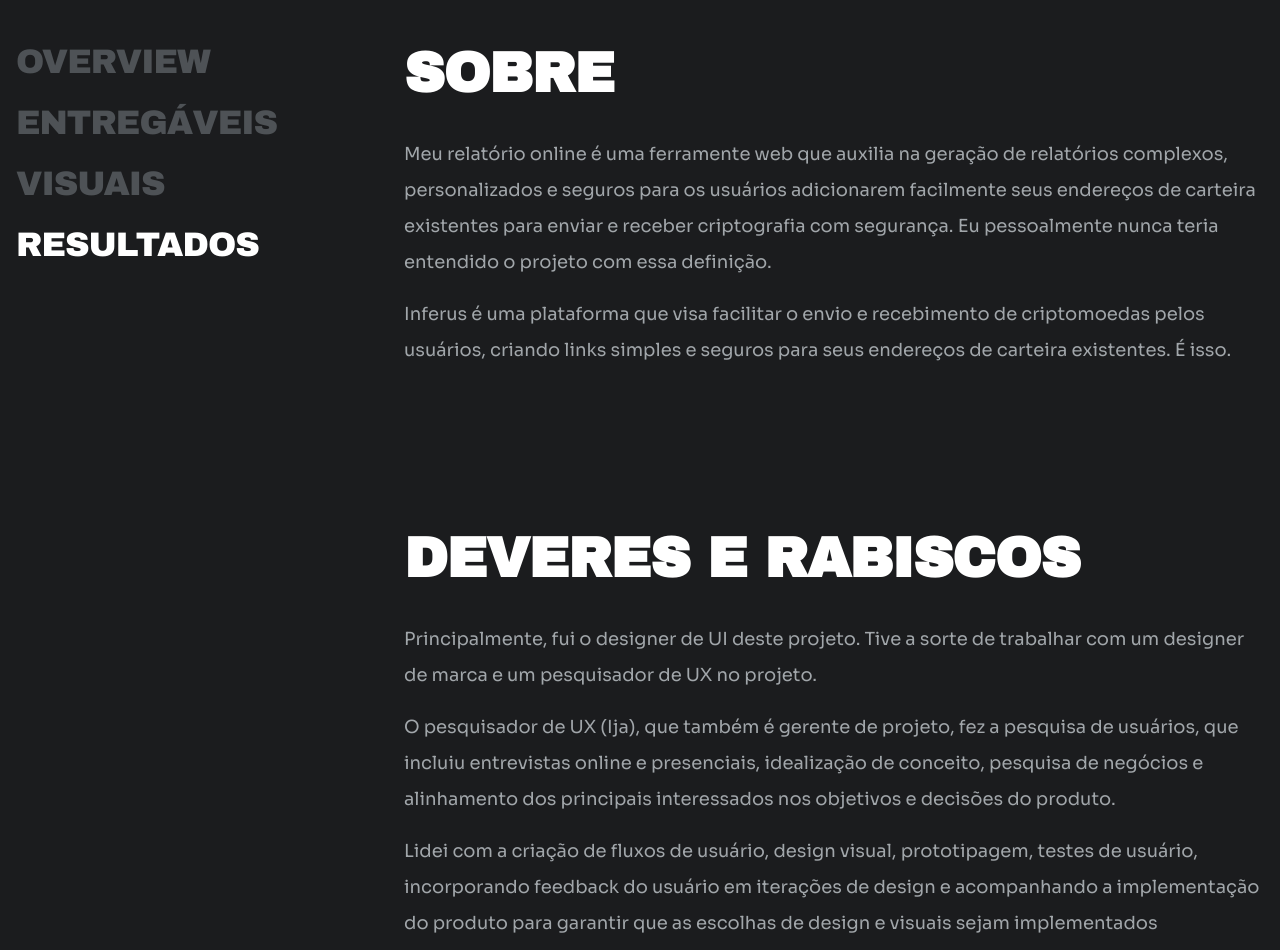
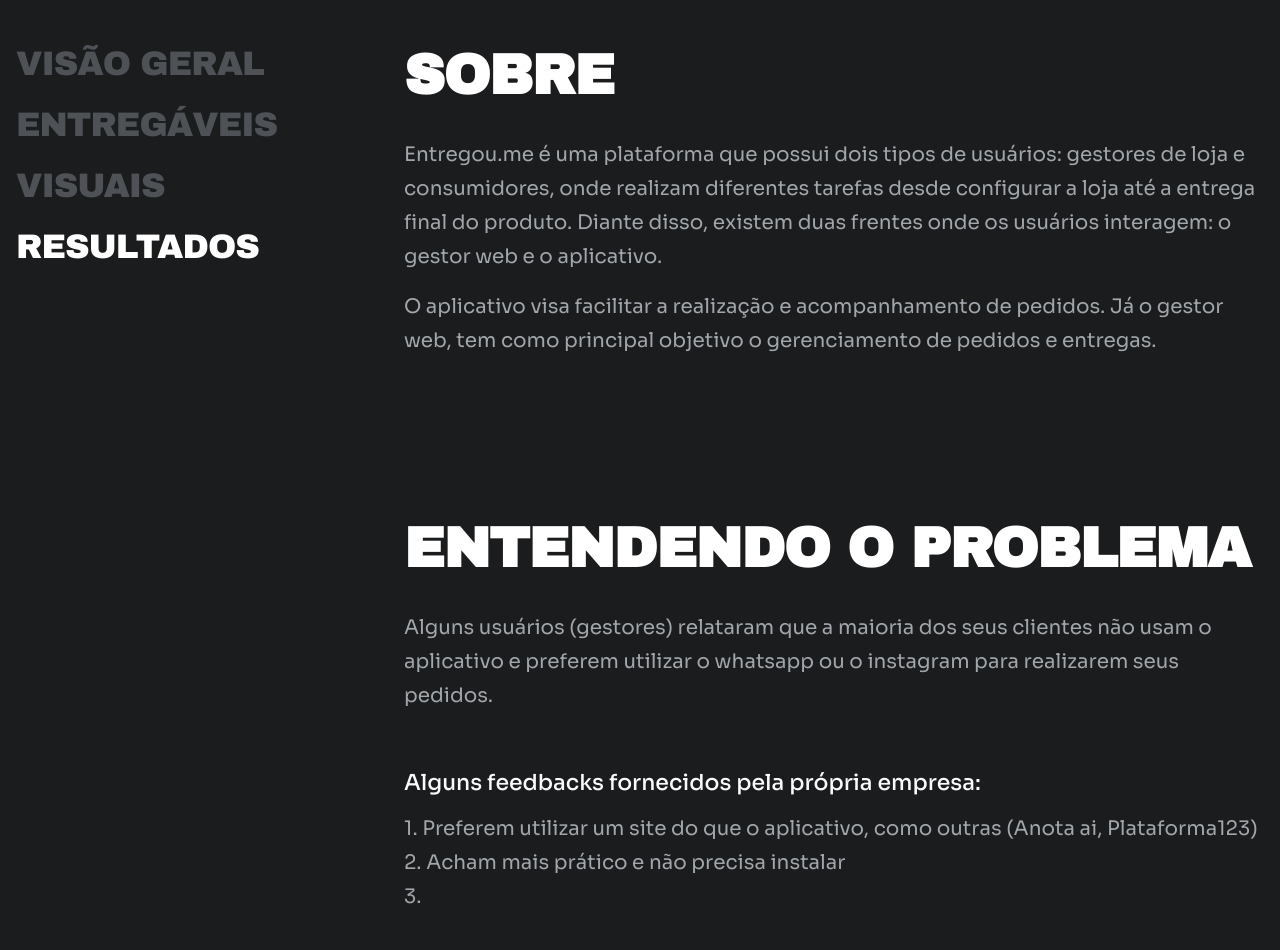
Before and after one commit to paulojanai/my-website-react, a React (Vite) app: page /cases/entregou-me-web in a window 1280 px wide. Shown: the part 1560-2510 px from the top of the page. Built offline with nearby package versions, Linux system fonts and the light colour scheme.

Commit message:
feat: case entregou-me added

```diff
--- a/src/components/ui/footer.tsx
+++ b/src/components/ui/footer.tsx
@@ -14,7 +14,7 @@ export function Footer() {
       <GridContainer>
         <div className='top'>
           <div className='content'>
-            <p className='span'>Contato</p>
+            <p className='span'>Vamos conversar</p>
             <div className='email'>
               <h3>pjanai.m.s@gmail.com</h3>
               {/* <button className='btn-copy'>
@@ -45,7 +45,7 @@ export function Footer() {
         </div>
 
         <div className='group-links'>
-          <p className='span'>Siga-me</p>
+          <p className='span'>Redes sociais</p>
           <div className='links'>
             <div className='left'>
               <Link
@@ -78,7 +78,7 @@ export function Footer() {
         <Separator />
 
         <div className='bottom'>
-          <p>© Copyright 2023. All rights reserved.</p>
+          <p>© Copyright 2023. Todos os direitos reservados.</p>
           <div className='development'>
             <p>Design and development by</p>
             <a
--- a/src/data/cases/casesWork.ts
+++ b/src/data/cases/casesWork.ts
@@ -7,7 +7,7 @@ export type IItemNavigationCase = {
 }
 
 export const CaseNavigationItems: IItemNavigationCase[] = [{
-  title: "Overview",
+  title: "Visão geral",
   linkID: "section-overview"
 },
 {
--- a/src/pages/cases/entregou-me-web.tsx
+++ b/src/pages/cases/entregou-me-web.tsx
@@ -36,89 +36,59 @@ function EntregouMeWeb() {
               <div className='listview'>
                 <CaseSectionItem title='Sobre'>
                   <div className='text'>
-                    <p className='body-md paragraph-high'>
-                      Meu relatório online é uma ferramente web que auxilia na
-                      geração de relatórios complexos, personalizados e seguros
-                      para os usuários adicionarem facilmente seus endereços de
-                      carteira existentes para enviar e receber criptografia com
-                      segurança. Eu pessoalmente nunca teria entendido o projeto
-                      com essa definição.
+                    <p className='body-lg paragraph-medium'>
+                      Entregou.me é uma plataforma que possui dois tipos de
+                      usuários: gestores de loja e consumidores, onde realizam
+                      diferentes tarefas desde configurar a loja até a entrega
+                      final do produto. Diante disso, existem duas frentes onde
+                      os usuários interagem: o gestor web e o aplicativo.
                     </p>
-                    <p className='body-md paragraph-high'>
-                      Inferus é uma plataforma que visa facilitar o envio e
-                      recebimento de criptomoedas pelos usuários, criando links
-                      simples e seguros para seus endereços de carteira
-                      existentes. É isso.
+                    <p className='body-lg paragraph-medium'>
+                      O aplicativo visa facilitar a realização e acompanhamento
+                      de pedidos. Já o gestor web, tem como principal objetivo o
+                      gerenciamento de pedidos e entregas.
                     </p>
                   </div>
                 </CaseSectionItem>
-                <CaseSectionItem title='Deveres e rabiscos'>
+                <CaseSectionItem title='Entendendo o problema'>
                   <div className='text'>
-                    <p className='body-md paragraph-high'>
-                      Principalmente, fui o designer de UI deste projeto. Tive a
-                      sorte de trabalhar com um designer de marca e um
-                      pesquisador de UX no projeto.
+                    <p className='body-lg paragraph-medium'>
+                      Alguns usuários (gestores) relataram que a maioria dos
+                      seus clientes não usam o aplicativo e preferem utilizar o
+                      whatsapp ou o instagram para realizarem seus pedidos.
                     </p>
-                    <p className='body-md paragraph-high'>
-                      O pesquisador de UX (Ija), que também é gerente de
-                      projeto, fez a pesquisa de usuários, que incluiu
-                      entrevistas online e presenciais, idealização de conceito,
-                      pesquisa de negócios e alinhamento dos principais
-                      interessados nos objetivos e decisões do produto.
+                    <span style={{ marginTop: 24 }}></span>
+                    <p className='body-xl'>
+                      Alguns feedbacks fornecidos pela própria empresa:
                     </p>
-                    <p className='body-md paragraph-high'>
-                      Lidei com a criação de fluxos de usuário, design visual,
-                      prototipagem, testes de usuário, incorporando feedback do
-                      usuário em iterações de design e acompanhando a
-                      implementação do produto para garantir que as escolhas de
-                      design e visuais sejam implementados corretamente.
-                    </p>
-                  </div>
-                </CaseSectionItem>
-                <CaseSectionItem title='Navegando em problemas criptográficos e simplificando soluções'>
-                  <div className='text'>
-                    <p className='body-md paragraph-high'>
-                      A partir do conto que contei acima, você deve ter
-                      descoberto um problema, coisas como inserir incorretamente
-                      o endereço da sua carteira, esquecer qual token vai para
-                      qual carteira ou qual carteira se destina a qual cadeia ou
-                      rede. Você pode facilmente perder fundos e ativos quando
-                      erros como esses são cometidos.
-                    </p>
-                    <p className='body-md paragraph-high'>
-                      No entanto, há mais problemas. É bem sabido que a
-                      indústria de criptomoedas e a Web3 em geral têm sido
-                      vulneráveis a ataques significativos, que vão desde a
-                      tomada de reféns até a infiltração de pontes e hacks de
-                      carteiras.
-                    </p>
-                    <p className='body-md paragraph-high'>
-                      Outro problema do usuário no nível inferior é ter que
-                      copiar endereços de carteira sempre que necessário. Pode
-                      ser cansativo.
+                    <p className='body-lg paragraph-medium'>
+                      1. Preferem utilizar um site do que o aplicativo, como
+                      outras (Anota ai, Plataforma123)
+                      <br />
+                      2. Acham mais prático e não precisa instalar
+                      <br />
+                      3.
                     </p>
                   </div>
                 </CaseSectionItem>
 
-                <CaseSectionItem title='Fundindo visão com estética'>
+                <CaseSectionItem title='Definindo objetivos'>
                   <div className='text'>
                     <p className='body-xl'>Objetivo do negócio</p>
-                    <p className='body-md paragraph-high'>
-                      Principalmente, fui o designer de UI deste projeto. Tive a
-                      sorte de trabalhar com um designer de marca e um
-                      pesquisador de UX no projeto.
+                    <p className='body-lg paragraph-medium'>
+                      O objetivo final do négocio foi fornecer aos clientes
+                      (gestores de loja) mais um meio de comunicação que
+                      possibilitasse realizar e acompanhar pedidos sem precisar
+                      instalar o aplicativo.
                     </p>
                     <span style={{ marginTop: 24 }}></span>
                     <p className='body-xl'>Objetivo de design</p>
-                    <p className='body-md paragraph-high'>
-                      1. Tornar mais fácil para as pessoas fazerem pagamentos e
-                      também receberem pagamentos por meio de criptografia.
+                    <p className='body-lg paragraph-medium'>
+                      1. Tornar mais fácil para as pessoas realizarem e
+                      acompanharem seus pedidos.
                       <br />
-                      2. Projetar uma interface coesa para iniciantes em
-                      criptografia e nativos da web3.
-                      <br />
-                      3. Tornar um produto esteticamente agradável por meio do
-                      uso de cor, formato e formato.
+                      2. Projetar uma interface atendendo o estilo visual dos
+                      outros produtos (Gestor web e aplicativo)
                     </p>
                   </div>
                 </CaseSectionItem>
@@ -131,13 +101,12 @@ function EntregouMeWeb() {
               id='section-deliverables'
             >
               <div className='listview'>
-                <CaseSectionItem title='User flow'>
+                <CaseSectionItem title='Styleguide'>
                   <div className='text'>
-                    <p className='body-md paragraph-high'>
-                      Inicialmente, colaborei com nosso pesquisador de UX para
-                      criar um fluxo de usuário aproximado que todos pudéssemos
-                      entender. Depois disso, fui mais fundo e usei o FigJam
-                      para criar uma visualização detalhada do fluxo do usuário.
+                    <p className='body-lg paragraph-medium'>
+                      Inicialmente, utilizei os tokens e alguns components dos
+                      outros produtos existentes. De acordo com a necessidade
+                      fui adicionando novos componentes.
                     </p>
                   </div>
 
@@ -154,7 +123,7 @@ function EntregouMeWeb() {
                 </CaseSectionItem>
                 <CaseSectionItem title='Jornada do usuário'>
                   <div className='text'>
-                    <p className='body-md paragraph-high'>
+                    <p className='body-lg paragraph-medium'>
                       Para compreender totalmente e ter empatia com as
                       experiências dos usuários, criei uma jornada de usuário
                       detalhada para o projeto, descrevendo seus objetivos,
@@ -175,7 +144,7 @@ function EntregouMeWeb() {
                 </CaseSectionItem>
                 <CaseSectionItem title='Wireframe'>
                   <div className='text'>
-                    <p className='body-md paragraph-high'>
+                    <p className='body-lg paragraph-medium'>
                       Trabalhando em estreita colaboração com o pesquisador de
                       UX, Ija, focamos nos elementos centrais do projeto e
                       criamos um wireframe parcial de baixa fidelidade no Figma.
@@ -208,7 +177,7 @@ function EntregouMeWeb() {
               <div className='listview'>
                 <CaseSectionItem title='Visuais'>
                   <div className='text'>
-                    <p className='body-md paragraph-high'>
+                    <p className='body-lg paragraph-medium'>
                       Pellentesque at fringilla ante, nec porttitor ligula.
                     </p>
                   </div>
@@ -221,7 +190,7 @@ function EntregouMeWeb() {
                 </CaseSectionItem>
                 <CaseSectionItem title='Autenticação e cadastro'>
                   <div className='text'>
-                    <p className='body-md paragraph-high'>
+                    <p className='body-lg paragraph-medium'>
                       Lorem ipsum dolor sit amet, consectetur adipiscing elit.
                       Ut euismod dapibus magna sit amet porttitor.
                     </p>
@@ -229,7 +198,7 @@ function EntregouMeWeb() {
                 </CaseSectionItem>
                 <CaseSectionItem title='Carrinho de compras'>
                   <div className='text'>
-                    <p className='body-md paragraph-high'>
+                    <p className='body-lg paragraph-medium'>
                       Lorem ipsum dolor sit amet, consectetur adipiscing elit.
                       Ut euismod dapibus magna sit amet porttitor. Ut vehicula
                       eros est, in dictum nibh faucibus id.
@@ -246,12 +215,12 @@ function EntregouMeWeb() {
               <div className='listview'>
                 <CaseSectionItem title='🚀 Métricas e resultados'>
                   <div className='text'>
-                    <p className='body-md paragraph-high'>
+                    <p className='body-lg paragraph-medium'>
                       O processo de tracking foi construído com o time de dados,
                       PM e o meu auxílio, o que contribuiu para podermos medir o
                       impacto da iniciativa.
                     </p>
-                    <p className='body-md paragraph-high'>
+                    <p className='body-lg paragraph-medium'>
                       <ul>
                         <li>
                           - Ao analisar o período de dezembro a março,{' '}
@@ -285,7 +254,7 @@ function EntregouMeWeb() {
 
                 <CaseSectionItem title='🧠 Aprendizados'>
                   <div className='text'>
-                    <p className='body-md paragraph-high'>
+                    <p className='body-lg paragraph-medium'>
                       Foi enriquecedor entrar em uma equipe que não tinha muita
                       experiência com design e, mesmo assim, estava aberta a
                       mudanças. Houve vários momentos de compartilhamento de
--- a/src/scss/_typography.scss
+++ b/src/scss/_typography.scss
@@ -76,7 +76,7 @@ h5 {
 }
 
 .paragraph-medium {
-  line-height: 160%;
+  line-height: 170%;
 }
 
 .paragraph-high {
--- a/src/scss/components/case/_case-section-item.scss
+++ b/src/scss/components/case/_case-section-item.scss
@@ -12,7 +12,7 @@
         color: $grayscale-100;
       }
 
-      &.body-md {
+      &.body-lg {
         color: $grayscale-300;
       }
     }
```
Also changed, not shown: src/pages/cases/my-report-online.tsx (+20 -20 lines), src/assets/entregoume-white-label/entregou_me_client.png (added), src/assets/entregoume-white-label/entregou_me_web.png.
